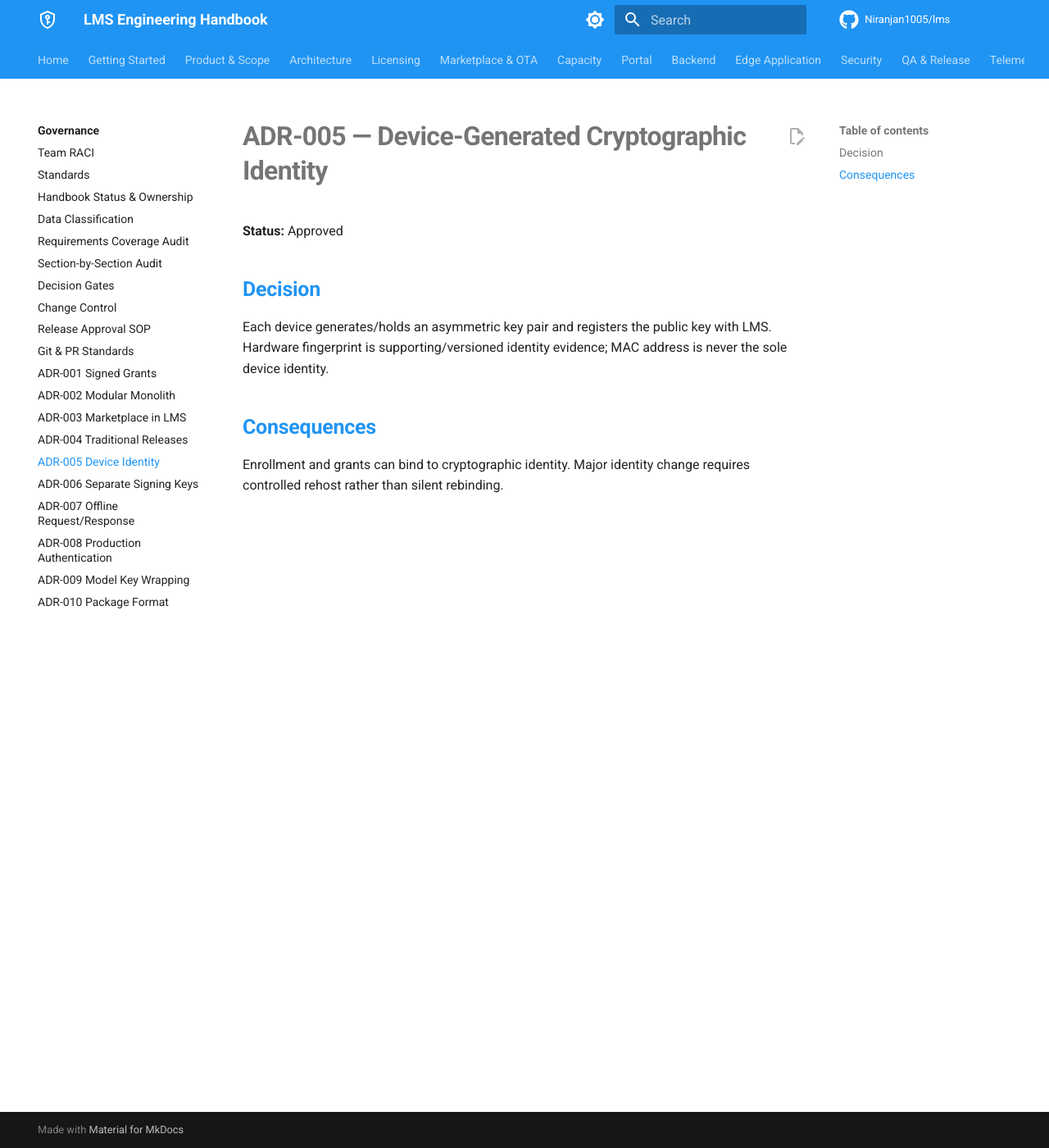
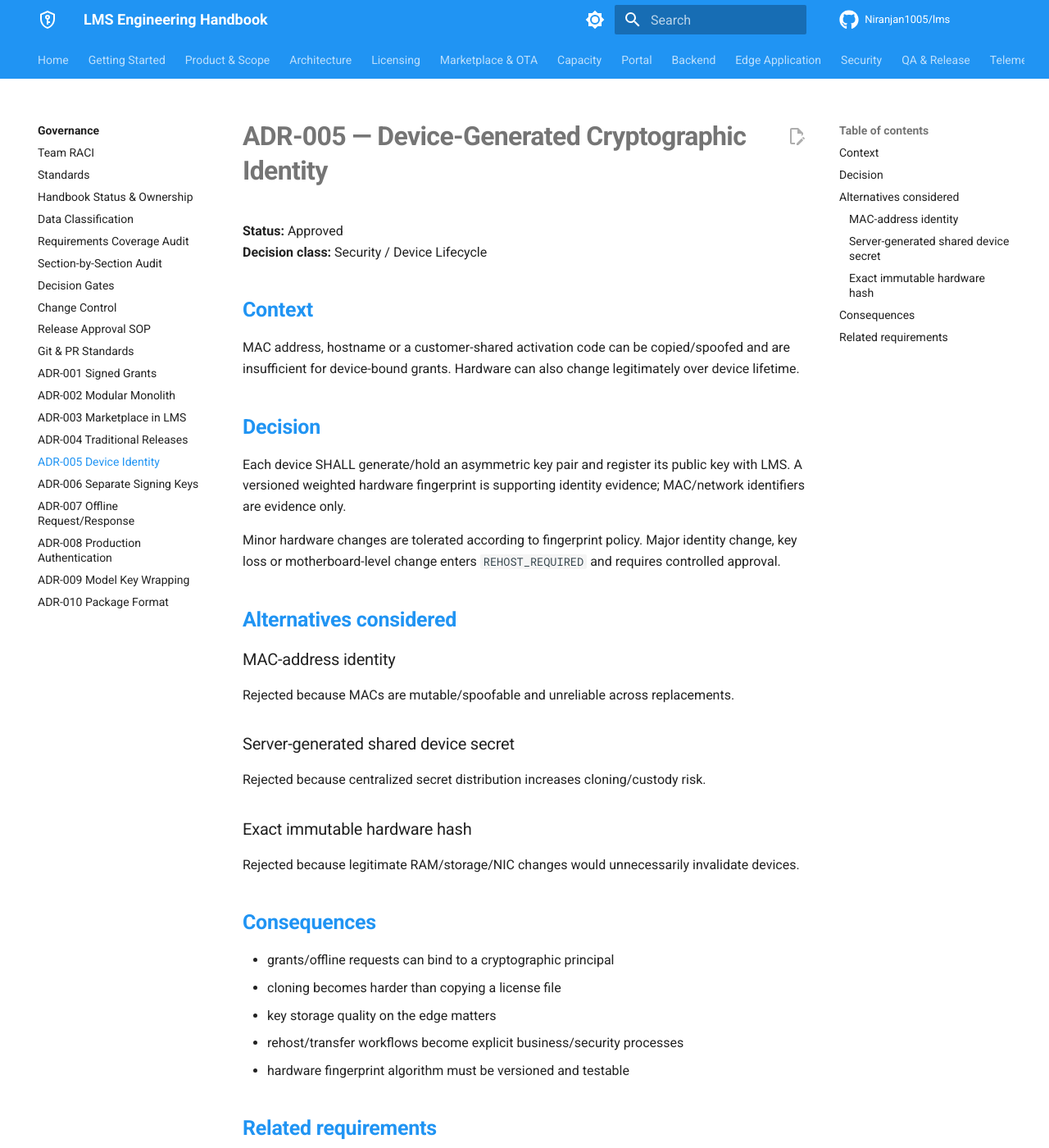
Before and after one commit to Niranjan1005/lms, an MkDocs documentation site: the page built from docs/adr/005-device-identity.md, in a window 1280 px wide and 1400 px high. Shown: the whole window at 82% size. Built offline with MkDocs 1.6.1 and Material for MkDocs 9.7.7, drawn with Linux system fonts in a browser that asks for light colours; comment, search, counter and statistics services are not loaded; some of the changed text lies outside the part shown.

Commit message:
docs: expand ADR-005 device identity

```diff
--- a/docs/adr/005-device-identity.md
+++ b/docs/adr/005-device-identity.md
@@ -1,11 +1,37 @@
 # ADR-005 — Device-Generated Cryptographic Identity
 
 **Status:** Approved
+**Decision class:** Security / Device Lifecycle
+
+## Context
+
+MAC address, hostname or a customer-shared activation code can be copied/spoofed and are insufficient for device-bound grants. Hardware can also change legitimately over device lifetime.
 
 ## Decision
 
-Each device generates/holds an asymmetric key pair and registers the public key with LMS. Hardware fingerprint is supporting/versioned identity evidence; MAC address is never the sole device identity.
+Each device SHALL generate/hold an asymmetric key pair and register its public key with LMS. A versioned weighted hardware fingerprint is supporting identity evidence; MAC/network identifiers are evidence only.
+
+Minor hardware changes are tolerated according to fingerprint policy. Major identity change, key loss or motherboard-level change enters `REHOST_REQUIRED` and requires controlled approval.
+
+## Alternatives considered
+
+### MAC-address identity
+Rejected because MACs are mutable/spoofable and unreliable across replacements.
+
+### Server-generated shared device secret
+Rejected because centralized secret distribution increases cloning/custody risk.
+
+### Exact immutable hardware hash
+Rejected because legitimate RAM/storage/NIC changes would unnecessarily invalidate devices.
 
 ## Consequences
 
-Enrollment and grants can bind to cryptographic identity. Major identity change requires controlled rehost rather than silent rebinding.
+- grants/offline requests can bind to a cryptographic principal
+- cloning becomes harder than copying a license file
+- key storage quality on the edge matters
+- rehost/transfer workflows become explicit business/security processes
+- hardware fingerprint algorithm must be versioned and testable
+
+## Related requirements
+
+`SDR-DEV-005` through `SDR-DEV-010`
```
